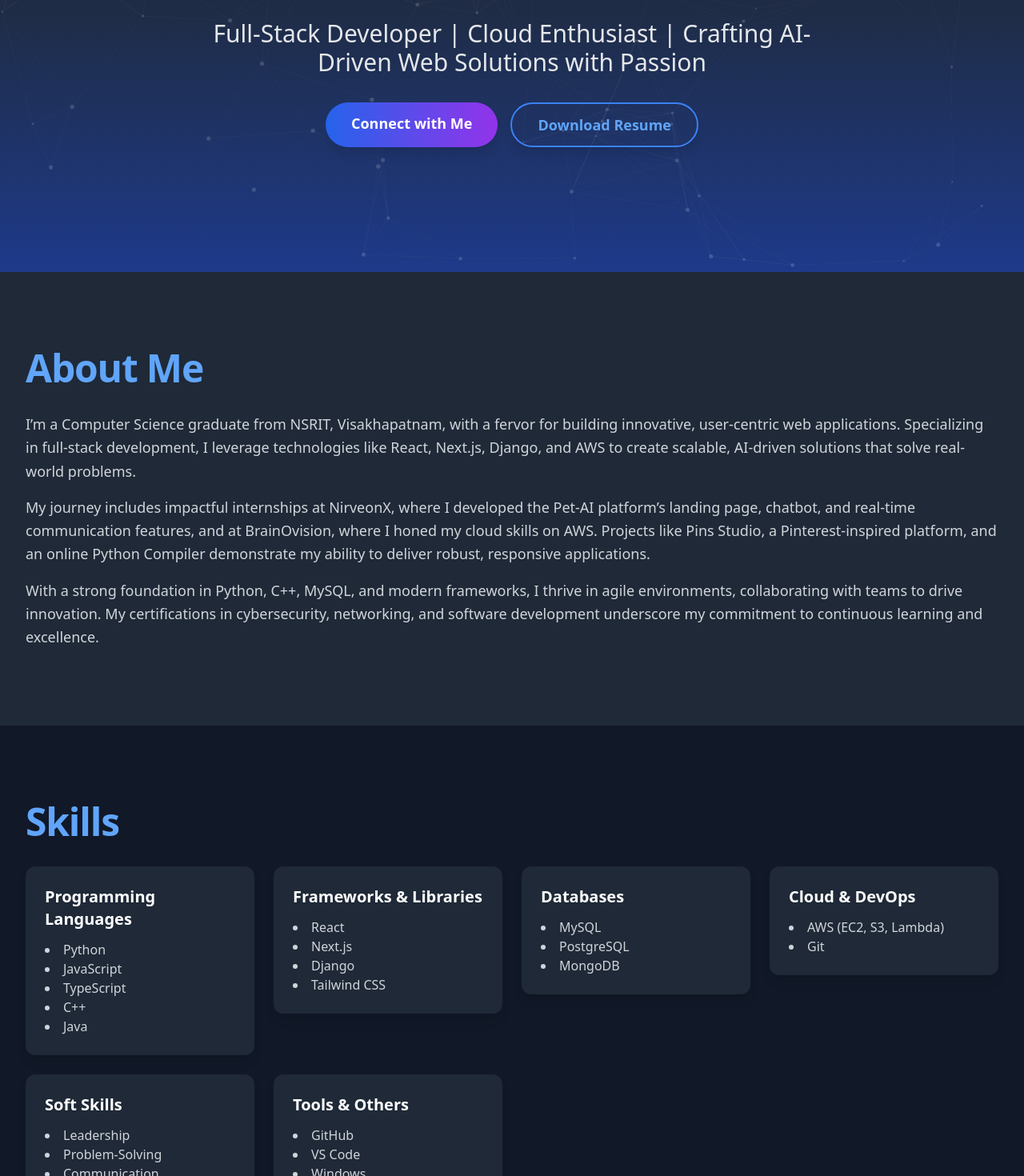
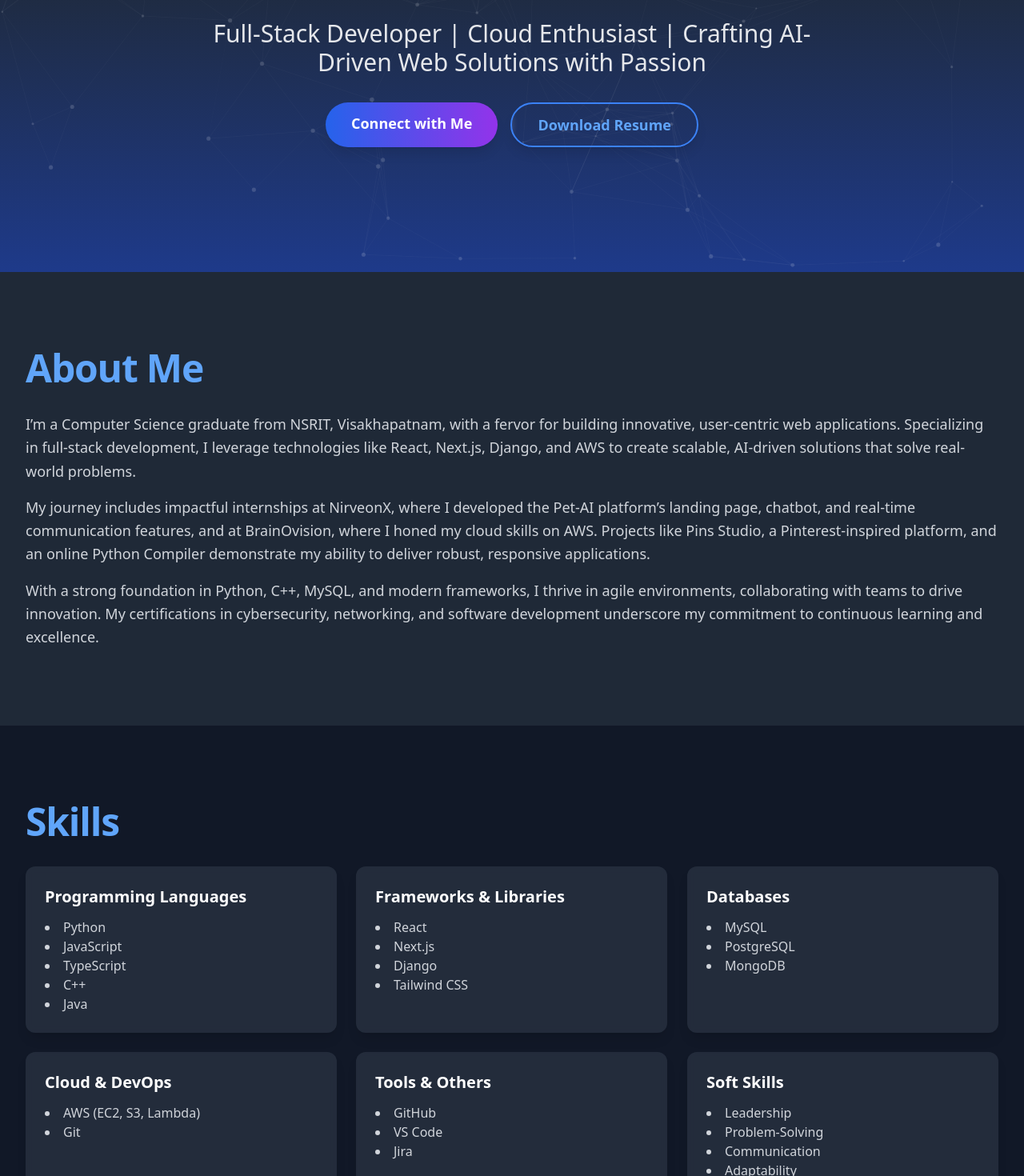
Before and after one commit to prudhvi1519/Prudhvi-Portfolio, a Next.js app: page / in a window 1280 px wide. Shown: the part 460-1930 px from the top of the page at 80% size. Built offline with nearby package versions, Linux system fonts and the light colour scheme.

Commit message:
Improved UI

```diff
--- a/src/app/components/TiltDiv.tsx
+++ b/src/app/components/TiltDiv.tsx
@@ -1,10 +1,11 @@
 "use client";
 
-import { useEffect, useRef, ReactNode } from "react";
+import { useEffect, useRef } from "react";
+import { motion, MotionProps } from "framer-motion";
 import VanillaTilt from "vanilla-tilt";
 
-interface TiltDivProps {
-  children: ReactNode;
+interface TiltDivProps extends MotionProps {
+  children: React.ReactNode;
   className?: string;
 }
 
@@ -14,17 +15,17 @@ interface VanillaTiltElement extends HTMLDivElement {
   };
 }
 
-export default function TiltDiv({ children, className }: TiltDivProps) {
+export default function TiltDiv({ children, className, ...motionProps }: TiltDivProps) {
   const tiltRef = useRef<HTMLDivElement>(null);
 
   useEffect(() => {
     const tiltNode = tiltRef.current;
     if (tiltNode) {
       VanillaTilt.init(tiltNode, {
-        max: 15, // Maximum tilt angle
-        speed: 400, // Speed of the tilt effect
-        glare: true, // Enable glare effect
-        "max-glare": 0.5, // Maximum glare opacity
+        max: 15,
+        speed: 400,
+        glare: true,
+        "max-glare": 0.5,
       });
     }
 
@@ -36,11 +37,12 @@ export default function TiltDiv({ children, className }: TiltDivProps) {
   }, []);
 
   return (
-    <div
+    <motion.div
       ref={tiltRef}
       className={`js-tilt ${className}`}
+      {...motionProps}
     >
       {children}
-    </div>
+    </motion.div>
   );
 }
--- a/src/app/components/sections/CertificationsSection.tsx
+++ b/src/app/components/sections/CertificationsSection.tsx
@@ -98,7 +98,7 @@ export default function CertificationsSection() {
               initial={{ opacity: 0, y: 50 }}
               whileInView={{ opacity: 1, y: 0 }}
               transition={{ duration: 0.8, delay: index * 0.2 }}
-              className="p-6 bg-gray-900 rounded-xl shadow-lg hover:shadow-2xl hover:bg-blue-950 transition-all duration-300"
+              className="p-6 bg-gray-950/50 backdrop-blur-sm rounded-xl shadow-lg hover:shadow-2xl hover:bg-blue-950/50 transition-all duration-300"
             >
               <h3 className="text-xl font-bold text-white mb-2">{cert.title}</h3>
               <p className="text-gray-400 mb-3">{cert.period}</p>
--- a/src/app/components/sections/EducationSection.tsx
+++ b/src/app/components/sections/EducationSection.tsx
@@ -35,7 +35,7 @@ export default function EducationSection() {
               initial={{ opacity: 0, x: 50 }}
               whileInView={{ opacity: 1, x: 0 }}
               transition={{ duration: 0.8, delay: index * 0.2 }}
-              className="p-6 bg-gray-900 rounded-xl shadow-lg hover:shadow-2xl hover:bg-blue-950 transition-all duration-300"
+              className="p-6 bg-gray-950/50 backdrop-blur-sm rounded-xl shadow-lg hover:shadow-2xl hover:bg-blue-950/50 transition-all duration-300"
             >
               <h3 className="text-xl font-bold text-white">{edu.degree}</h3>
               <p className="text-gray-300">{edu.institution}</p>
--- a/src/app/components/sections/ExperienceSection.tsx
+++ b/src/app/components/sections/ExperienceSection.tsx
@@ -66,7 +66,7 @@ export default function ExperienceSection() {
               initial={{ opacity: 0, x: 50 }}
               whileInView={{ opacity: 1, x: 0 }}
               transition={{ duration: 0.8, delay: index * 0.2 }}
-              className="p-8 bg-gray-900 rounded-xl shadow-lg hover:shadow-2xl hover:bg-blue-950 transition-all duration-300"
+              className="p-8 bg-gray-950/50 backdrop-blur-sm rounded-xl shadow-lg hover:shadow-2xl hover:bg-blue-950/50 transition-all duration-300"
             >
               <h3 className="text-2xl font-bold text-white mb-2">{exp.title}</h3>
               <p className="text-gray-400 mb-3">
--- a/src/app/components/sections/HeroSection.tsx
+++ b/src/app/components/sections/HeroSection.tsx
@@ -24,48 +24,19 @@ export default function HeroSection() {
         <div className="flex space-x-4">
           <a
             href="#contact"
-            className="relative bg-gradient-to-r from-blue-600 to-purple-600 text-white px-8 py-3 rounded-full overflow-hidden cursor-hover-trigger transition-transform duration-300 hover:scale-105 shadow-lg text-lg font-semibold mirror-hover"
+            className="relative bg-gradient-to-r from-blue-600 to-purple-600 text-white px-8 py-3 rounded-full overflow-hidden cursor-hover-trigger transition-transform duration-300 hover:scale-105 shadow-lg text-lg font-semibold mirror-hover focus:ring-2 focus:ring-blue-500"
           >
             Connect with Me
           </a>
           <a
             href="/prudhvi_resume.pdf"
-            className="relative border-2 border-blue-500 text-blue-400 px-8 py-3 rounded-full overflow-hidden hover:text-white cursor-hover-trigger transition-all duration-300 shadow-lg text-lg font-semibold mirror-hover"
+            className="relative border-2 border-blue-500 text-blue-400 px-8 py-3 rounded-full overflow-hidden hover:text-white cursor-hover-trigger transition-all duration-300 shadow-lg text-lg font-semibold mirror-hover mirror-border focus:ring-2 focus:ring-blue-500"
             download
           >
             Download Resume
           </a>
         </div>
       </motion.div>
-
-      {/* Custom CSS for mirror-like hover effect */}
-      <style jsx>{`
-        .mirror-hover {
-          position: relative;
-          z-index: 1;
-        }
-
-        .mirror-hover::before {
-          content: '';
-          position: absolute;
-          top: 0;
-          left: -100%;
-          width: 100%;
-          height: 100%;
-          background: linear-gradient(
-            90deg,
-            transparent,
-            rgba(255, 255, 255, 0.3),
-            transparent
-          );
-          transition: left 0.5s ease;
-          z-index: -1;
-        }
-
-        .mirror-hover:hover::before {
-          left: 100%;
-        }
-      `}</style>
     </section>
   );
 }
--- a/src/app/components/sections/LeadershipSection.tsx
+++ b/src/app/components/sections/LeadershipSection.tsx
@@ -35,7 +35,7 @@ export default function LeadershipSection() {
               initial={{ opacity: 0, x: 50 }}
               whileInView={{ opacity: 1, x: 0 }}
               transition={{ duration: 0.8, delay: index * 0.2 }}
-              className="p-6 bg-gray-800 rounded-xl shadow-lg hover:shadow-2xl hover:bg-blue-950 transition-all duration-300"
+              className="p-6 bg-gray-700/50 backdrop-blur-sm rounded-xl shadow-lg hover:shadow-2xl hover:bg-blue-950/50 transition-all duration-300"
             >
               <h3 className="text-2xl font-bold text-white mb-2">{lead.title}</h3>
               <p className="text-gray-400 mb-2">{lead.organization} | {lead.period}</p>
--- a/src/app/components/sections/ProjectsSection.tsx
+++ b/src/app/components/sections/ProjectsSection.tsx
@@ -33,7 +33,7 @@ const projects: Project[] = [
     description: "A web-based IDE for writing, compiling, and executing Python code in real-time with a user-friendly interface.",
     impact: [
       "Enabled real-time code execution with low latency using AWS EC2.",
-      "Enhanced user experience with intuitive error feedback, reducing debugging time by 30%.",
+      "Enhanced user experience with intuitive error feedback, reducing debug time by 30%.",
       "Implemented secure code execution environments.",
     ],
     image: "/python-compiler.png",
@@ -89,7 +89,7 @@ export default function ProjectsSection() {
               initial={{ opacity: 0, y: 50 }}
               whileInView={{ opacity: 1, y: 0 }}
               transition={{ duration: 0.8, delay: index * 0.2 }}
-              className="p-6 bg-gray-800 rounded-xl shadow-lg hover:shadow-2xl hover:bg-blue-950 transition-all duration-300"
+              className="p-6 bg-gray-700/50 backdrop-blur-sm rounded-xl shadow-lg hover:shadow-2xl hover:bg-blue-950/50 transition-all duration-300"
             >
               <TiltImage
                 src={proj.image}
--- a/src/app/components/sections/SkillsSection.tsx
+++ b/src/app/components/sections/SkillsSection.tsx
@@ -20,12 +20,12 @@ const skills: Skill[] = [
     items: ["AWS (EC2, S3, Lambda)", "Git"],
   },
   {
+    category: "Tools & Others",
+    items: ["GitHub", "VS Code", "Jira"],
+  },
+  {
     category: "Soft Skills",
     items: ["Leadership", "Problem-Solving", "Communication", "Adaptability", "Team Collaboration"],
-  },
-  {
-    category: "Tools & Others",
-    items: ["GitHub", "VS Code", "Windows", "Jira",],
   },
 ];
 
@@ -41,25 +41,22 @@ export default function SkillsSection() {
         >
           Skills
         </motion.h2>
-        <div className="grid grid-cols-1 md:grid-cols-2 lg:grid-cols-4 gap-6">
+        <div className="grid grid-cols-1 md:grid-cols-2 lg:grid-cols-3 gap-6">
           {skills.map((skill, index) => (
-            <motion.div
+            <TiltDiv
               key={skill.category}
               initial={{ opacity: 0, y: 50 }}
               whileInView={{ opacity: 1, y: 0 }}
               transition={{ duration: 0.8, delay: index * 0.2 }}
+              className="p-6 bg-gray-700/50 backdrop-blur-sm rounded-xl shadow-lg hover:shadow-2xl hover:bg-blue-850/50 transition-all duration-300"
             >
-              <TiltDiv
-                className="p-6 bg-gray-800 rounded-xl shadow-lg hover:shadow-2xl hover:bg-blue-950 transition-all duration-300"
-              >
               <h3 className="text-xl font-bold mb-3 text-white">{skill.category}</h3>
               <ul className="list-disc list-inside text-gray-300">
                 {skill.items.map((item) => (
                   <li key={item}>{item}</li>
                 ))}
               </ul>
-              </TiltDiv>
-            </motion.div>
+            </TiltDiv>
           ))}
         </div>
       </div>
--- a/src/app/globals.css
+++ b/src/app/globals.css
@@ -7,3 +7,59 @@ a:focus-visible {
   outline: 2px solid #60a5fa;
   outline-offset: 2px;
 }
+
+.mirror-hover {
+  position: relative;
+  z-index: 1;
+}
+
+.mirror-hover::before {
+  content: '';
+  position: absolute;
+  top: 0;
+  left: -100%;
+  width: 100%;
+  height: 100%;
+  background: linear-gradient(
+    90deg,
+    transparent,
+    rgba(255, 255, 255, 0.3),
+    transparent
+  );
+  transition: left 0.5s ease;
+  z-index: -1;
+}
+
+.mirror-hover:hover::before {
+  left: 100%;
+}
+
+.mirror-border {
+  position: relative;
+}
+
+.mirror-border::after {
+  content: '';
+  position: absolute;
+  top: -2px;
+  left: -100%;
+  width: 100%;
+  height: calc(100% + 4px);
+  border-radius: inherit;
+  background: linear-gradient(
+    90deg,
+    transparent,
+    rgba(255, 255, 255, 0.5),
+    rgba(173, 216, 230, 0.4),
+    rgba(255, 182, 193, 0.3),
+    transparent
+  );
+  transition: left 0.4s ease;
+  z-index: -2;
+  pointer-events: none;
+  box-shadow: 0 0 8px rgba(255, 255, 255, 0.2);
+}
+
+.mirror-border:hover::after {
+  left: 100%;
+}
--- a/src/app/page.tsx
+++ b/src/app/page.tsx
@@ -68,7 +68,7 @@ export default function Home() {
       <CustomCursor containerRef={containerRef} />
 
       {/* Navigation Bar */}
-      <nav className="fixed top-0 left-0 w-full bg-gray-800 bg-opacity-90 backdrop-blur-lg z-20 shadow-lg box-border">
+      <nav className="fixed top-0 left-0 w-full bg-gray-800/50 backdrop-blur-sm z-20 shadow-lg box-border rounded-2xl">
         <div className="max-w-7xl mx-auto px-4 sm:px-4 lg:px-6 w-full">
           <div className="flex justify-between items-center h-16 w-full">
             <div className="flex items-center">
@@ -111,7 +111,7 @@ export default function Home() {
           {isMenuOpen && (
             <motion.div
               key="mobile-menu"
-              className="md:hidden bg-gray-800 bg-opacity-95 backdrop-blur-lg absolute top-16 left-0 w-full shadow-lg z-10"
+              className="md:hidden bg-gray-800 bg-opacity-90 backdrop-blur-sm absolute top-15 left-auto right-0 w-50 rounded-lg shadow-lg z-10"
               initial={{ opacity: 0, y: -20 }}
               animate={{ opacity: 1, y: 0 }}
               exit={{ opacity: 0, y: -20 }}
```
